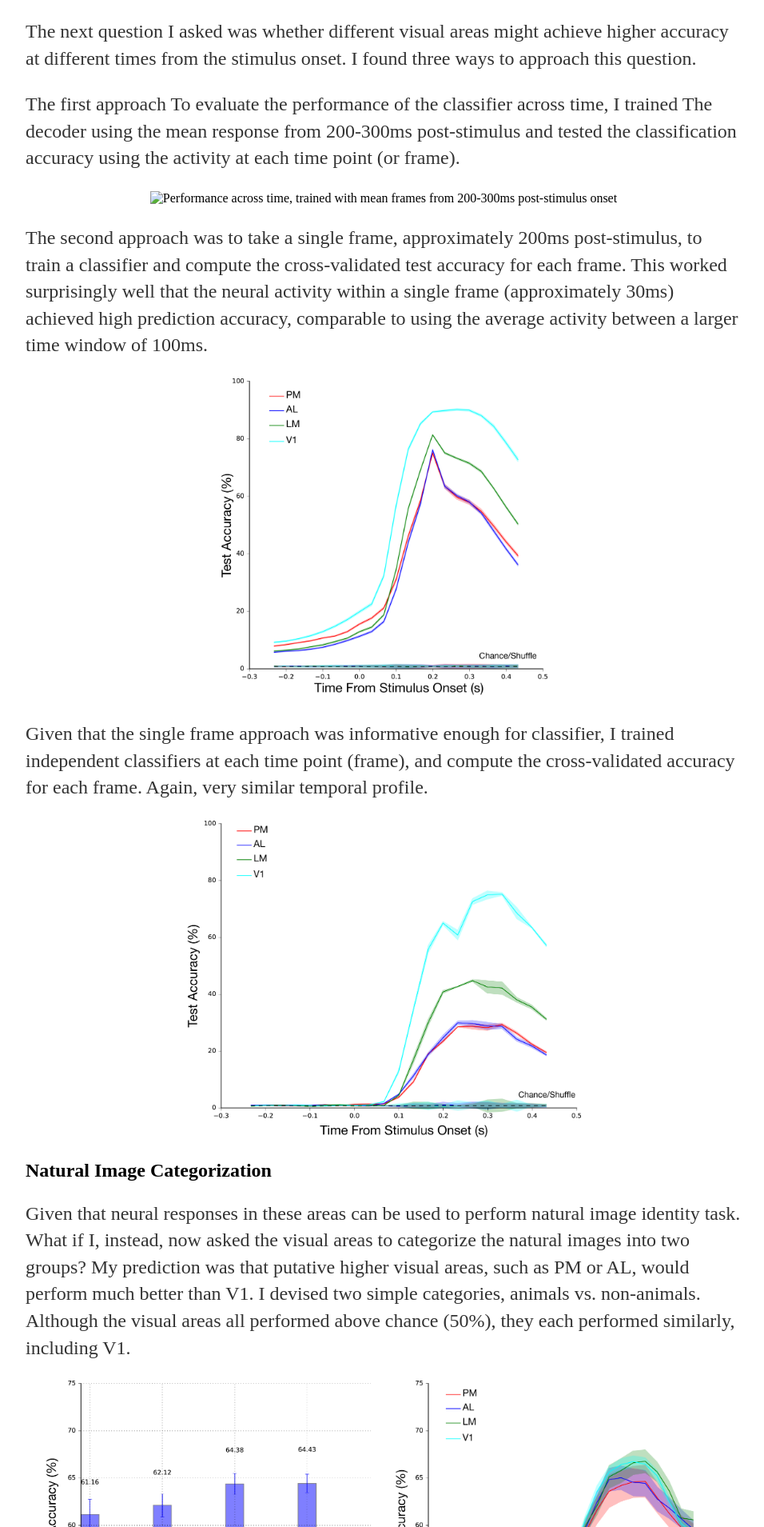
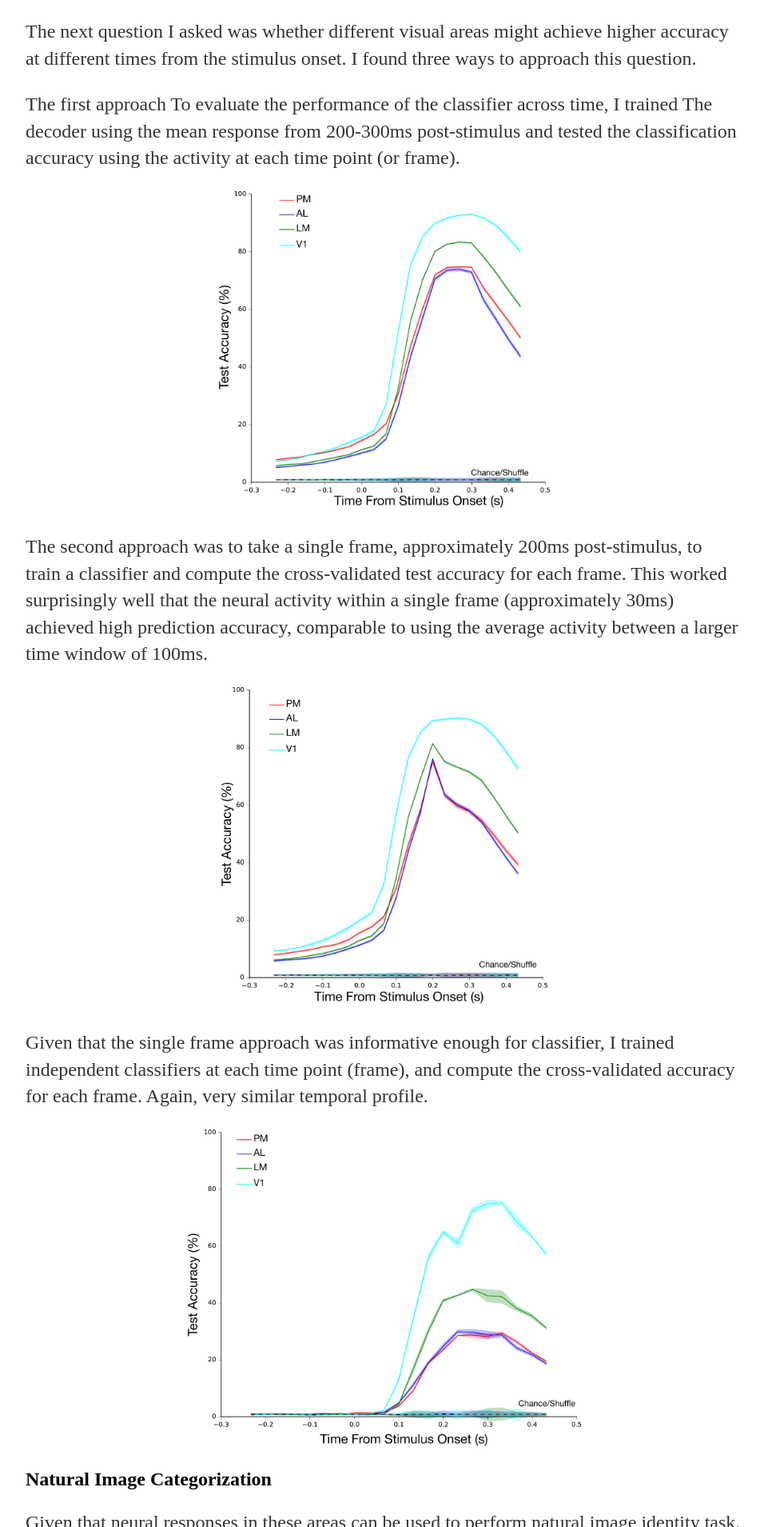
Before and after one commit to kachiO/kachio.github.io, a Jekyll site: the page built from _posts/2016-12-10-Decoding-Identity-of-Natural-Images.markdown, in a window 1280 px wide. Shown: the part 4458-6367 px from the top of the page at 80% size, without its empty margins (160-1116 px from the left). Built offline with Jekyll 4.4.1, drawn with Linux system fonts in a browser that asks for light colours.

Commit message:
Update 2016-12-10-Decoding-Identity-of-Natural-Images.markdown

```diff
--- a/_posts/2016-12-10-Decoding-Identity-of-Natural-Images.markdown
+++ b/_posts/2016-12-10-Decoding-Identity-of-Natural-Images.markdown
@@ -57,7 +57,7 @@ The next question I asked was whether different visual areas might achieve highe
 
 The first approach To evaluate the performance of the classifier across time, I trained The decoder using the mean response from 200-300ms post-stimulus and tested the classification accuracy using the activity at each time point (or frame).
 
-<center><img src="assets/blog/natural_image_identity/accuracy_across_time_mean_frames.png" height="400" title="Performance across time, trained with mean frames from 200-300ms post-stimulus onset"></center>
+<center><img src="/assets/blog/natural_image_identity/accuracy_across_time_mean_frames.png" height="400" title="Performance across time, trained with mean frames from 200-300ms post-stimulus onset"></center>
 
 The second approach was to take a single frame, approximately 200ms post-stimulus, to train a classifier and compute the cross-validated test accuracy for each frame. This worked surprisingly well that the neural activity within a single frame (approximately 30ms) achieved high prediction accuracy, comparable to using the average activity between a larger time window of 100ms.
 
```
